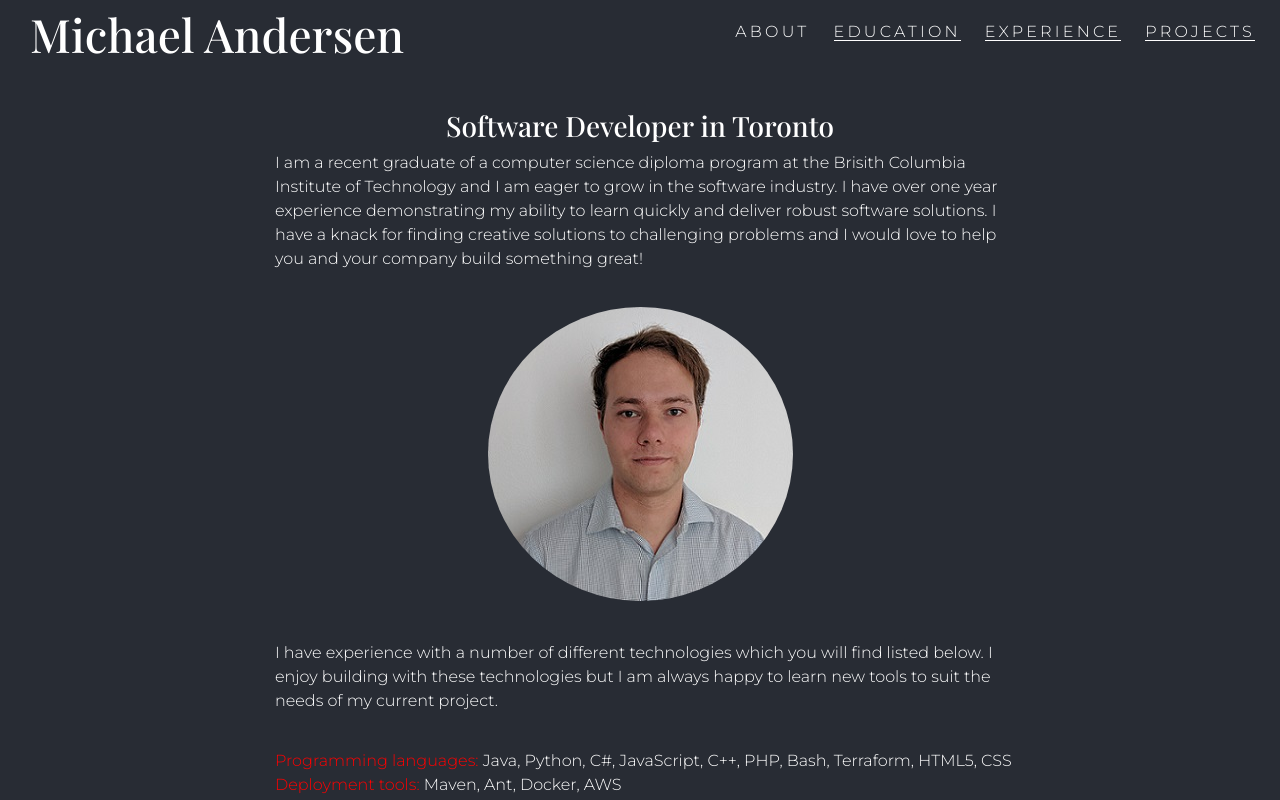
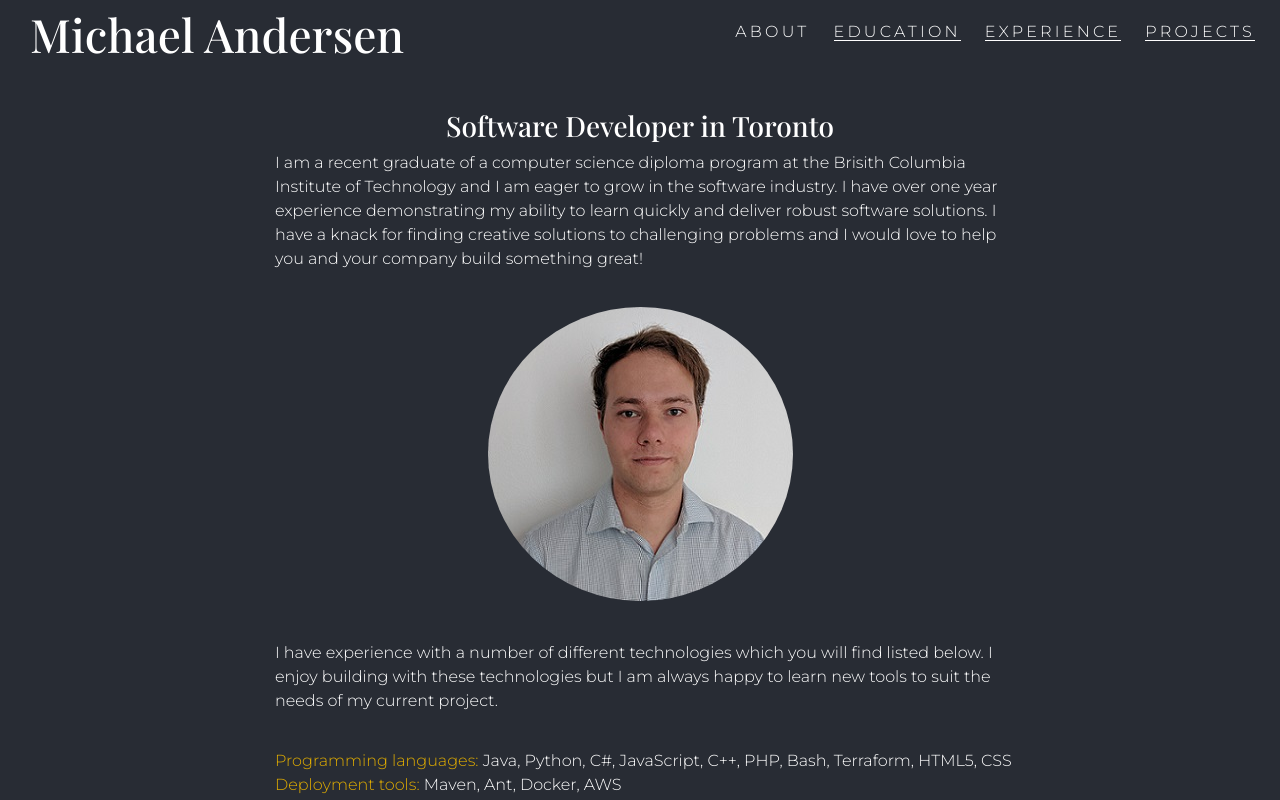
Before and after one commit to Michael-Andersen/portfolio, a React (Create React App) app: page /#/ in a window 1280 px wide. Shown: the top 800 px of the page. Built offline with nearby package versions, Linux system fonts and the light colour scheme.

Commit message:
changed text color, added home link, made routes dymanic

```diff
--- a/src/App.css
+++ b/src/App.css
@@ -111,7 +111,7 @@ body {
 }
 
 .TechSection {
-  color: red;
+  color: #e1ad01;
 }
 
 .TechStack {
--- a/src/App.js
+++ b/src/App.js
@@ -36,6 +36,10 @@ class App extends React.Component {
     this.setState({isHamburgerOpen: !this.state.isHamburgerOpen});
   }
 
+  forceHamburgerClose() {
+    this.setState({isHamburgerOpen: false})
+  }
+
   renderHamburgerMenu(sections) {
     const sectionDisplaysMobile = sections.map( (item) => {
       return item.hasSubsection ? (
@@ -69,29 +73,31 @@ class App extends React.Component {
 
   }
 
-  renderContentSections() {
-    return (<div>
-    <Route exact path="/" component={About}/>
-        <Route path="/education" component={Education}/>
-        <Route path="/experience" component={Experience}/>
-        <Route exact path="/projects" component={Projects}/>
-        <Route path="/projects/imagemorpher" component={ImageMorpher}/></div>);
+  renderContentSections(sections) {
+    const sectionLinks = sections.map((item) => {
+      return item.hasSubsection ? (
+        <Route path={item.path} key={item.title} component={item.comp} />
+          )
+          : (<Route exact path={item.path} key={item.title} component={item.comp} />
+          );
+    });
+    return (<div>{sectionLinks}</div>);
   }
   render() {
-    const sections = [{title:"About", path: "/", hasSubsection: false},
-                {title:"Education", path: "/education", hasSubsection: false},
-                {title:"Experience", path: "/experience", hasSubsection: false},
-                {title:"Projects", path:"/projects", hasSubsection: true}]
+    const sections = [{title:"About", path: "/", hasSubsection: false, comp: About},
+                {title:"Education", path: "/education", hasSubsection: false, comp: Education},
+                {title:"Experience", path: "/experience", hasSubsection: false, comp: Experience},
+                {title:"Projects", path:"/projects", hasSubsection: true, comp: Projects}]
     const sidePanel = this.SidePanel(sections);
     const hamButton = this.renderHamburgerButton();
     const hamMenu = this.renderHamburgerMenu(sections);
-    const contentSections = this.renderContentSections();
+    const contentSections = this.renderContentSections(sections);
     return (
       <HashRouter>
       <Container fluid className="TopView">
       <Row className="TopView">
       <Col className="App-header">
-          Michael Andersen
+      <NavLink className="text-decoration-none text-reset" exact to="/" onClick={()=>this.forceHamburgerClose()}>Michael Andersen</NavLink>
       </Col><Col className="SideCol">
       {sidePanel}
       {hamButton}
--- a/src/experience.js
+++ b/src/experience.js
@@ -26,7 +26,7 @@ class Experience extends React.Component {
                     subtitle: "SAP Labs Vancouver",
                     paragraphs: ["Worked on an infrastructure team for the SAP Cloud Analytics product.", `Added new features, monitored performance,
                                 and fixed bugs in APIs and microservices.`, "Participated in full software development lifecycle for internal tools.",
-                                "Used technologies such as Java, Spring Boot, Python, Django, Bash, Linux, Docker, Jenkins, Jira, Nginx, and Gunicorn. ",
+                                "Used technologies such as Java, Spring Boot, Guice, Python, Django, JavaScript, Bash, Linux, Docker, Jenkins, Jira, Nginx, and Gunicorn. ",
                                 "Worked in an agile environment including standup meetings and worked on cross-team projects as well.",
                                 "Won first prize on a team of four in the SAP IXP Intern Hackathon July 2018.",
                                 "Original eight month co-op assignment was extended for an additional four months based on my performance."],
```
